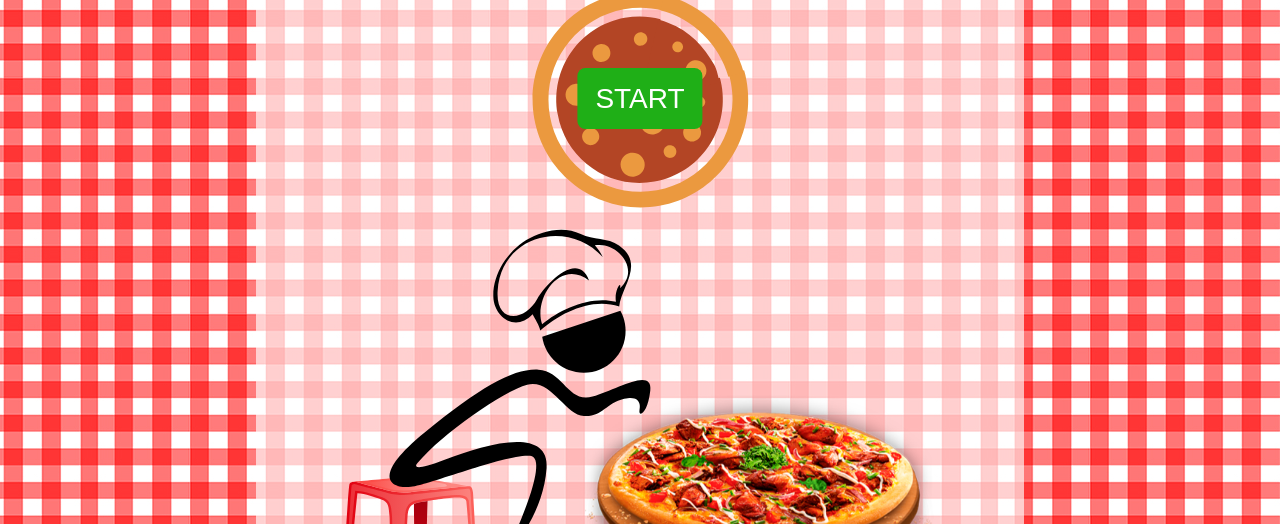
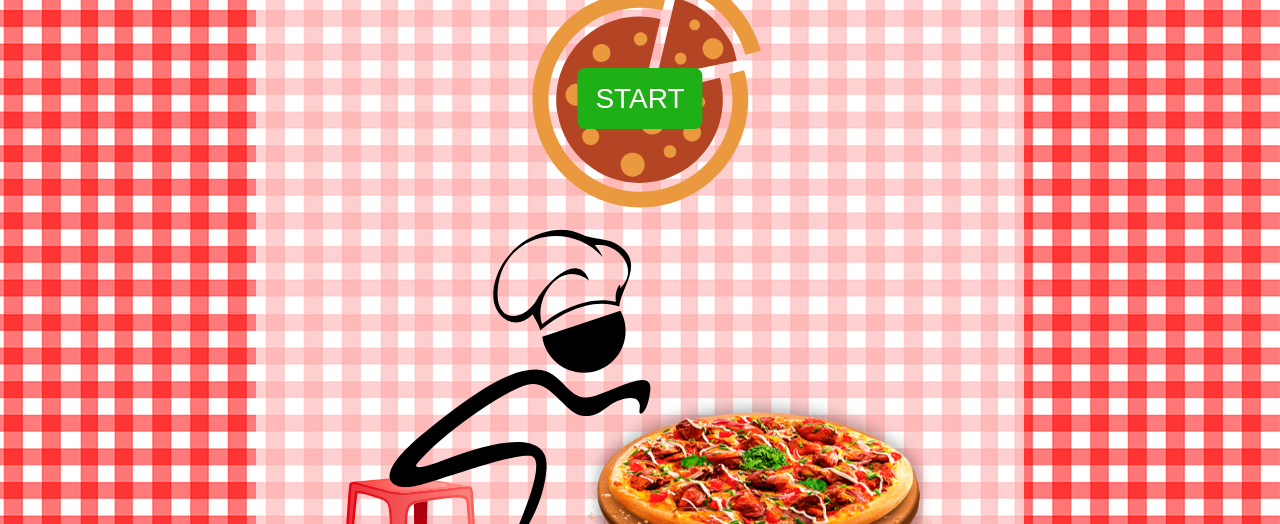
Before and after one commit to RVaquero87/pizza_hack, a plain HTML site: page index.html in a window 1280 px wide. In both pictures the pointer is over the link "START". Shown: the part 276-800 px from the top of the page. Drawn offline with Linux system fonts and the light colour scheme.

Commit message:
btn start hover

```diff
--- a/assets/css/style.css
+++ b/assets/css/style.css
@@ -168,6 +168,10 @@ b{
   -o-transform: translate(-50%,-50%);
   z-index: 0;
 }
+.start-box .btn-start:hover:after{
+  left: 105%;
+  top: -70%;
+}
 .start-box .img-chef{
   bottom: -250px;
   left: 50px;
```
